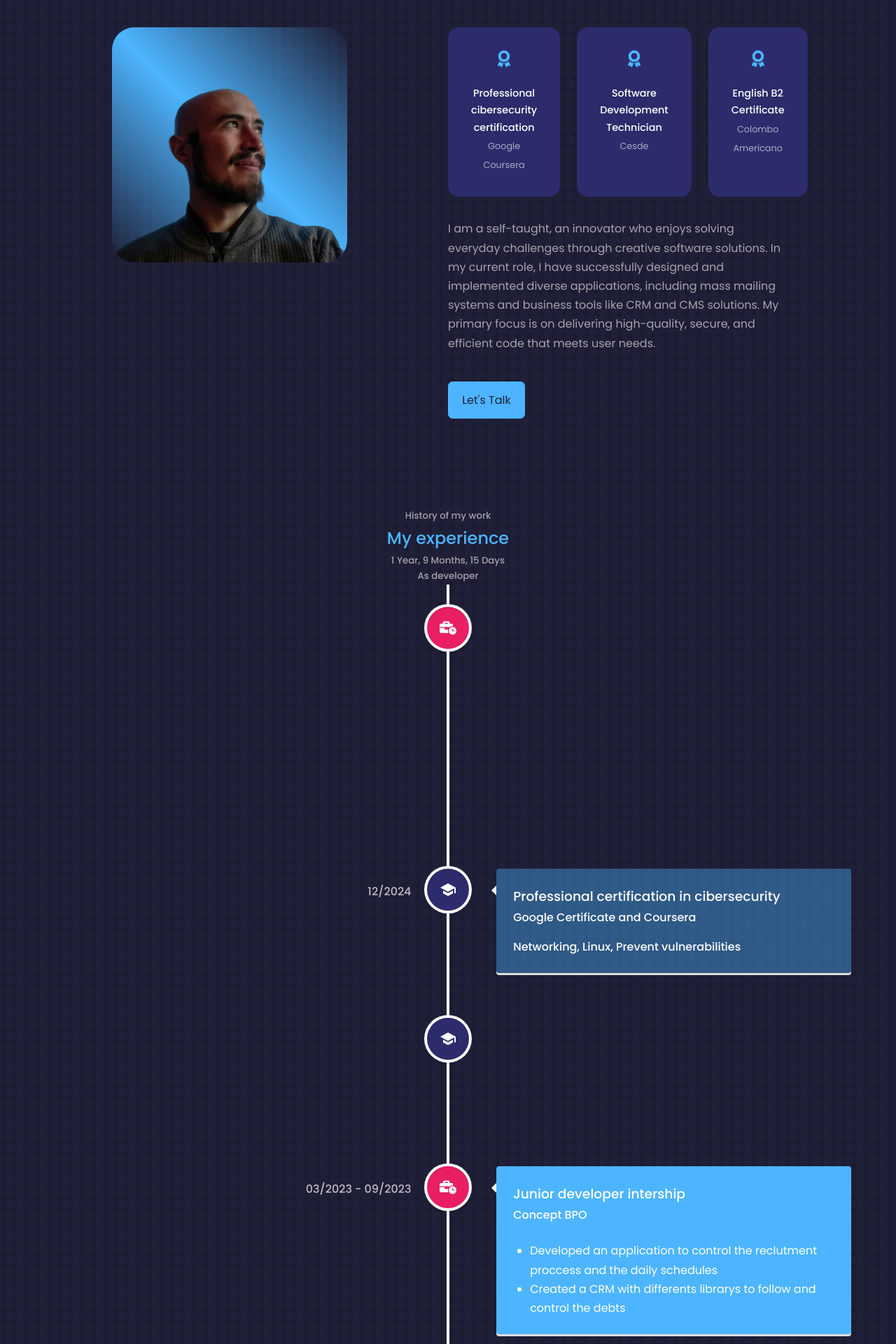
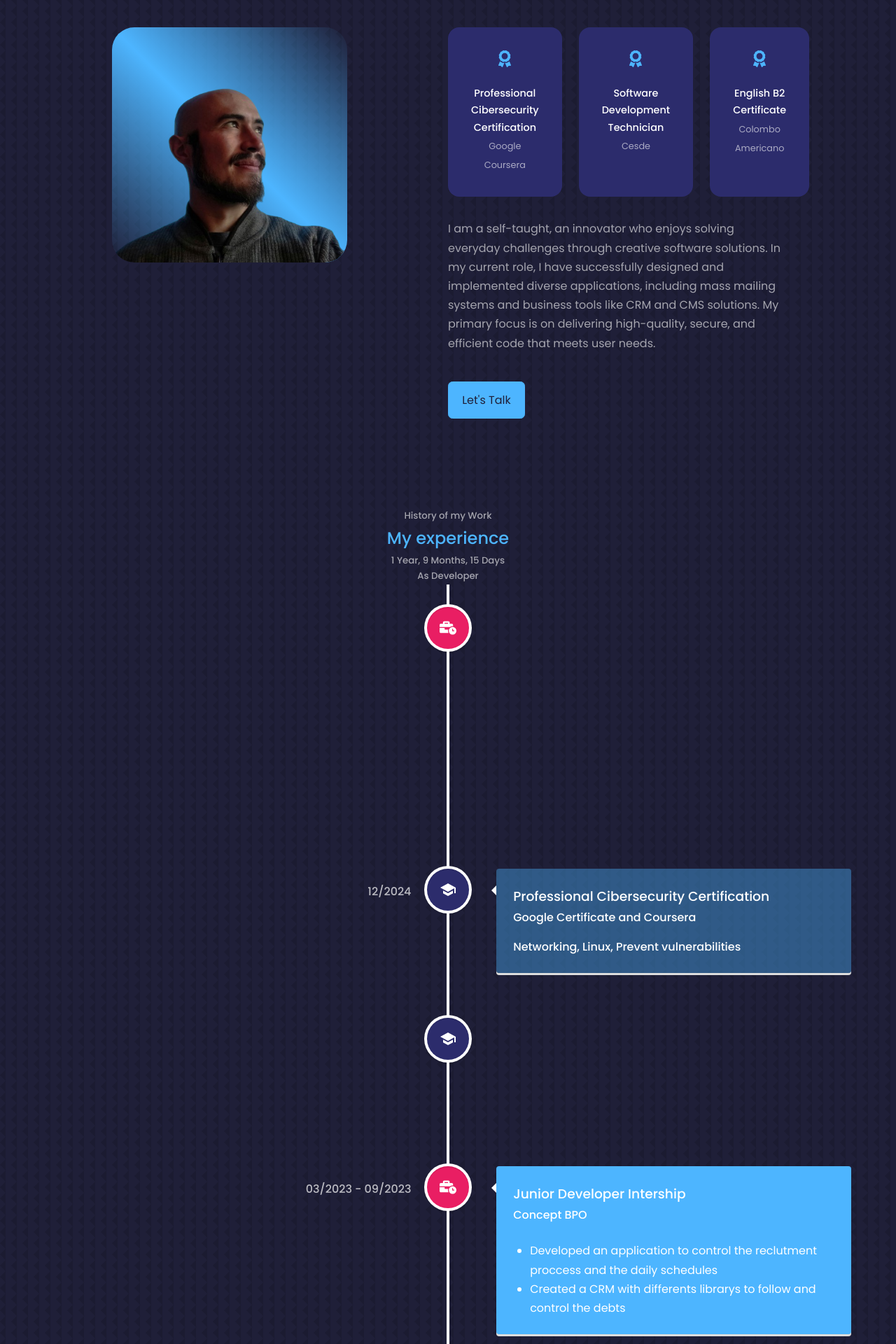
Before and after one commit to viktorm471/Portafolio, a React (Create React App) app: page / in a window 1280 px wide. Shown: the part 1080-3000 px from the top of the page at 70% size. Built offline with nearby package versions, Linux system fonts and the light colour scheme.

Commit message:
scroll class

```diff
--- a/src/components/about/About.js
+++ b/src/components/about/About.js
@@ -19,7 +19,7 @@ const About = () => {
 					<div className="about__cards">
 						<article className="about__card">
 							<FaAward className="about__icon" />
-							<h5>Professional cibersecurity certification</h5>
+							<h5>Professional Cibersecurity Certification</h5>
 							<small>Google Coursera</small>
 						</article>
 
--- a/src/components/experience/Experience.js
+++ b/src/components/experience/Experience.js
@@ -42,10 +42,10 @@ const formattedDuration = formatDuration(duration);
 const Experience = () => {
 	return (
 		<section id="experience">
-			<h5>History of my work</h5>
+			<h5>History of my Work</h5>
 			<h2 className="experience__title">My experience</h2>
 			<h5>{formattedDuration}</h5>
-			<h5>As developer</h5>
+			<h5>As Developer</h5>
 			<VerticalTimeline>
 				<VerticalTimelineElement
 					className="vertical-timeline-element--work"
@@ -63,7 +63,7 @@ const Experience = () => {
 					icon={<FaBusinessTime />}
 				>
 					<h3 className="vertical-timeline-element-title">
-						Junior developer
+						Junior Developer
 					</h3>
 					<h4 className="vertical-timeline-element-subtitle">
 						Concept BPO
@@ -91,7 +91,7 @@ const Experience = () => {
 					icon={<MdSchool />}
 				>
 					<h3 className="vertical-timeline-element-title">
-						Professional certification in cibersecurity
+						Professional Cibersecurity Certification
 					</h3>
 					<h4 className="vertical-timeline-element-subtitle">
 						Google Certificate and Coursera
@@ -109,7 +109,7 @@ const Experience = () => {
 					icon={<MdSchool />}
 				>
 					<h3 className="vertical-timeline-element-title">
-						Software developer tecnician
+						Software Developer Tecnician
 					</h3>
 					<h4 className="vertical-timeline-element-subtitle">
 						CESDE
@@ -126,7 +126,7 @@ const Experience = () => {
 					icon={<FaBusinessTime />}
 				>
 					<h3 className="vertical-timeline-element-title">
-						Junior developer intership
+						Junior Developer Intership
 					</h3>
 					<h4 className="vertical-timeline-element-subtitle">
 						Concept BPO
@@ -152,7 +152,7 @@ const Experience = () => {
 					icon={<FaBusinessTime />}
 				>
 					<h3 className="vertical-timeline-element-title">
-						Volunteer teacher
+						Volunteer Teacher
 					</h3>
 					<h4 className="vertical-timeline-element-subtitle">
 						Preuniversity for UdeA
--- a/src/components/experience/style.css
+++ b/src/components/experience/style.css
@@ -81,6 +81,16 @@
 	color: var(--color-primary);
 }
 
+@media only screen and (max-width: 1169px) {
+	/* .vertical-timeline--animate */
+  .vertical-timeline-element-content.bounce-in {
+	  visibility: visible;
+	  -webkit-animation: cd-bounce-2-inverse 0.6s;
+	  -moz-animation: cd-bounce-2-inverse 0.6s;
+	  animation: cd-bounce-2-inverse 0.6s;
+	}
+  }
+
 @media screen and (max-width: 1024px) {
 	.experience__container {
 		grid-template-columns: 1fr;
```
